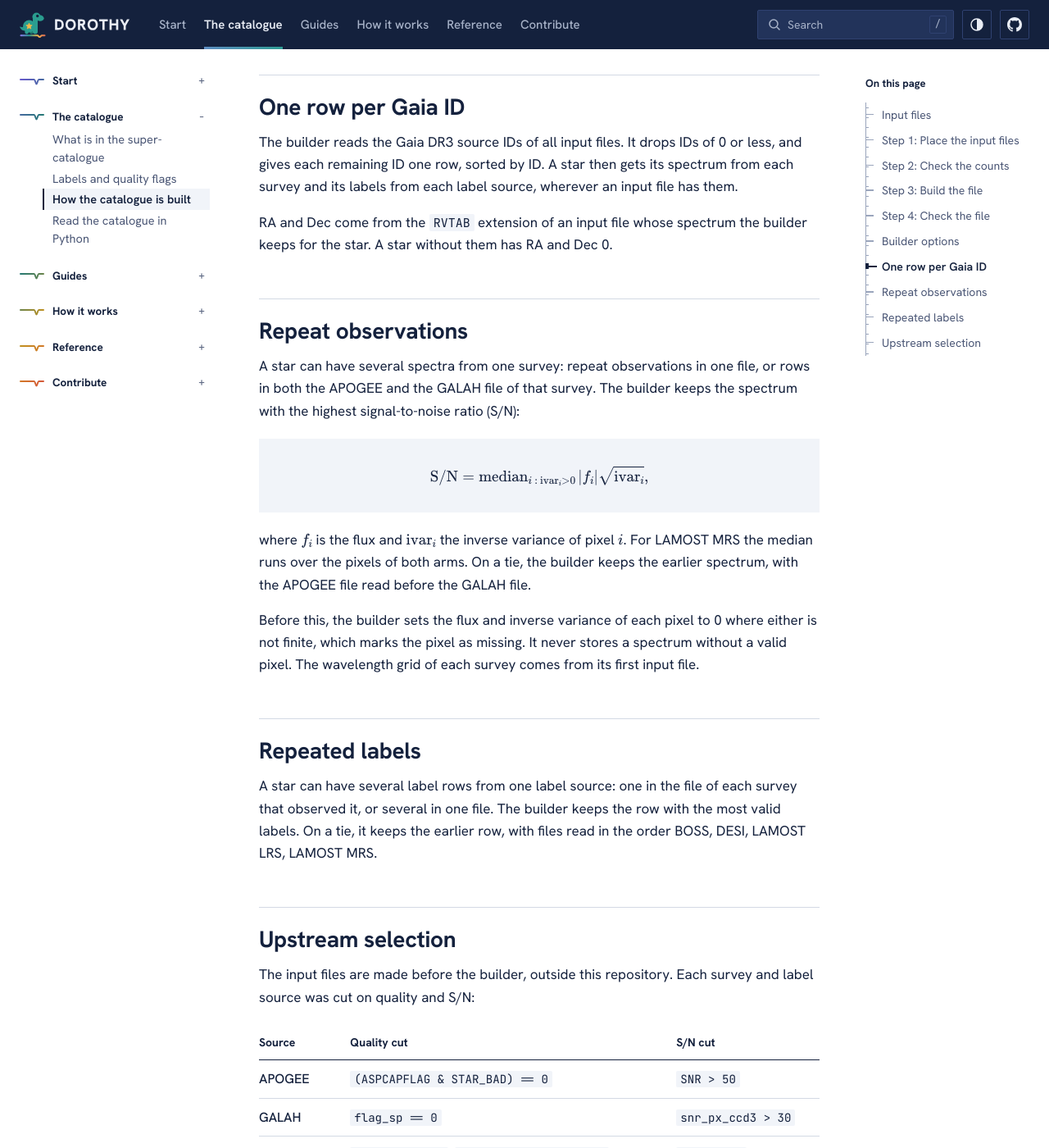
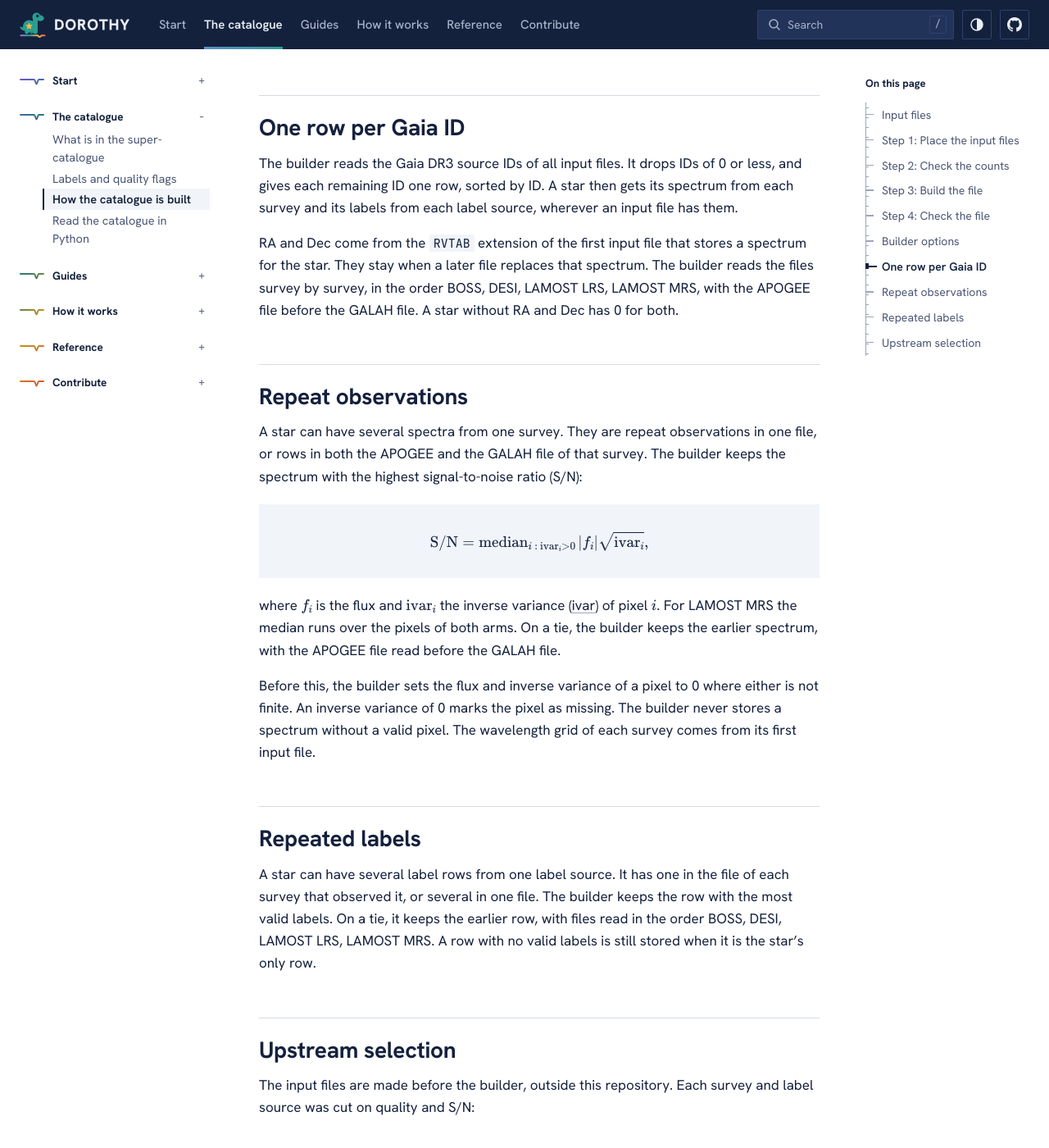
Before and after one commit to joshspeagle/dorothy, a Sphinx documentation site: the page built from docs/catalogue/build.md, in a window 1280 px wide and 1400 px high, scrolled down 3192 px. Shown: the whole window at 82% size. Built offline with Sphinx 7.4.7, drawn with Linux system fonts in a browser that asks for light colours; some of the changed text lies outside the part shown.

Commit message:
Correct RA and Dec and the quiet option in the build page
Co-Authored-By: Claude Opus 5.5 <noreply@anthropic.com>
Claude-Session: https://claude.ai/code/session_013VGjdTeX51F1FvNNYuK4tc

```diff
--- a/docs/catalogue/build.md
+++ b/docs/catalogue/build.md
@@ -1,13 +1,15 @@
 # How the catalogue is built
 
 `scripts/build_catalogue_v2.py` builds the super-catalogue from cross-matched
-FITS files. This page lists the input files, gives the steps to build the
-file, and explains how the builder chooses between repeated entries of a star.
+FITS files of spectra and {term}`labels <label>`. This page lists the input
+files, gives the steps to build the file, and explains how the builder chooses
+between repeated entries of a star.
 
 ## Input files
 
-Each input file pairs one survey with one label source. Its rows are the stars
-that both observed, after the cuts in [Upstream selection](#upstream-selection).
+Each input file pairs one {term}`survey` with one {term}`label source`. Its
+rows are the stars that both observed, after the cuts in
+[Upstream selection](#upstream-selection).
 
 | Survey | APOGEE file | GALAH file |
 |--------|-------------|------------|
@@ -31,8 +33,9 @@ If a DESI file with `_dr1` is missing, the builder reads the same name without
 
 ## Step 1: Place the input files
 
-Put the FITS files in `data/raw_catalogues/`. The builder skips a missing file
-with a warning, so a subset of the eight files also works. A survey without
+Put the FITS files in `data/raw_catalogues/`. The builder skips a missing
+file, so a subset of the eight files also works. It prints a warning for each
+missing file, except with `--quiet`. A survey without
 input files has no group in the output.
 
 ## Step 2: Check the counts
@@ -81,7 +84,7 @@ and the parameter names.
 | `--abundance-scale` | `x_fe` stores [X/Fe], `x_h` stores [X/H] | `x_fe` |
 | `--x-h`, `--X_H` | the same as `--abundance-scale x_h` | |
 | `--dry-run` | print the counts and write no file | |
-| `-q`, `--quiet` | print less progress for each file | |
+| `-q`, `--quiet` | print less progress for each file, and no warning for a missing file | |
 
 [Labels and quality flags](labels.md) describes the parameters of each choice.
 
@@ -92,35 +95,40 @@ The builder reads the Gaia DR3 source IDs of all input files. It drops IDs of
 its spectrum from each survey and its labels from each label source, wherever
 an input file has them.
 
-RA and Dec come from the `RVTAB` extension of an input file whose spectrum the
-builder keeps for the star. A star without them has RA and Dec 0.
+RA and Dec come from the `RVTAB` extension of the first input file that stores
+a spectrum for the star. They stay when a later file replaces that spectrum.
+The builder reads the files survey by survey, in the order BOSS, DESI, LAMOST
+LRS, LAMOST MRS, with the APOGEE file before the GALAH file. A star without
+RA and Dec has 0 for both.
 
 ## Repeat observations
 
-A star can have several spectra from one survey: repeat observations in one
-file, or rows in both the APOGEE and the GALAH file of that survey. The
-builder keeps the spectrum with the highest signal-to-noise ratio (S/N):
+A star can have several spectra from one survey. They are repeat
+observations in one file, or rows in both the APOGEE and the GALAH file of
+that survey. The builder keeps the spectrum with the highest signal-to-noise
+ratio (S/N):
 
 $$
 \mathrm{S/N} = \operatorname{median}_{i \,:\, \mathrm{ivar}_i > 0} |f_i| \sqrt{\mathrm{ivar}_i},
 $$
 
-where $f_i$ is the flux and $\mathrm{ivar}_i$ the inverse variance of pixel
-$i$. For LAMOST MRS the median runs over the pixels of both arms. On a tie, the
-builder keeps the earlier spectrum, with the APOGEE file read before the GALAH
-file.
+where $f_i$ is the flux and $\mathrm{ivar}_i$ the inverse variance
+({term}`ivar`) of pixel $i$. For LAMOST MRS the median runs over the pixels
+of both arms. On a tie, the builder keeps the earlier spectrum, with the
+APOGEE file read before the GALAH file.
 
-Before this, the builder sets the flux and inverse variance of each pixel to 0
-where either is not finite, which marks the pixel as missing. It never stores
-a spectrum without a valid pixel. The wavelength grid of each survey comes
-from its first input file.
+Before this, the builder sets the flux and inverse variance of a pixel to 0
+where either is not finite. An inverse variance of 0 marks the pixel as
+missing. The builder never stores a spectrum without a valid pixel. The
+wavelength grid of each survey comes from its first input file.
 
 ## Repeated labels
 
-A star can have several label rows from one label source: one in the file of
-each survey that observed it, or several in one file. The builder keeps the
-row with the most valid labels. On a tie, it keeps the earlier row, with files
-read in the order BOSS, DESI, LAMOST LRS, LAMOST MRS.
+A star can have several label rows from one label source. It has one in the
+file of each survey that observed it, or several in one file. The builder
+keeps the row with the most valid labels. On a tie, it keeps the earlier row,
+with files read in the order BOSS, DESI, LAMOST LRS, LAMOST MRS. A row with no
+valid labels is still stored when it is the star's only row.
 
 ## Upstream selection
 
```
